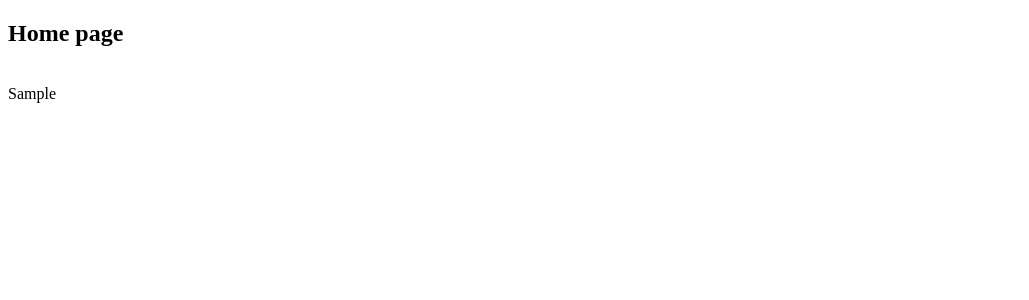
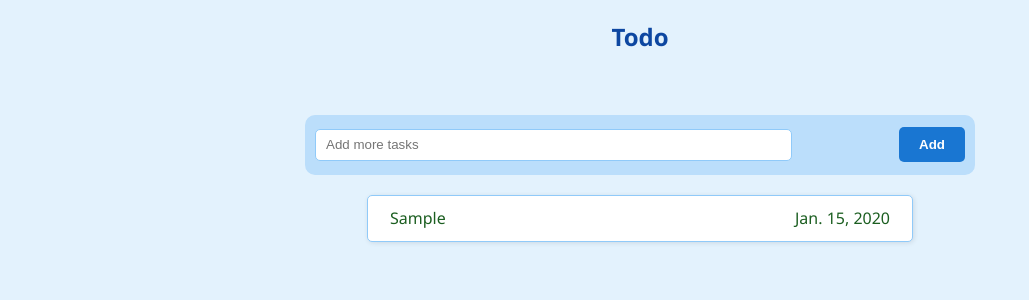
Before and after one commit to manojgowda593/django_projects, a Django app: template todo/todoapp/templates/home.html in a window 1280 px wide. Shown: the top 300 px of the page, without its empty margins (0-1029 px from the left). Run offline with Django 4.2, Linux system fonts and the light colour scheme; the template is opened without the code that fills it: values that come from a table or form of the project are taken from there, others are empty; tables that the repository leaves empty hold one stand-in row (values such as "Sample post").

Commit message:
Changes in home ui for proper task list

```diff
--- a/todo/todoapp/templates/home.html
+++ b/todo/todoapp/templates/home.html
@@ -5,11 +5,91 @@
     <meta name="viewport" content="width=device-width, initial-scale=1.0">
     <title>Document</title>
 </head>
+
+<style>
+    body {
+    padding: 0;
+    margin: 0;
+    font-family: 'Segoe UI', sans-serif;
+    background-color: #e3f2fd; /* soft blue */
+}
+
+h2 {
+    text-align: center;
+    color: #0d47a1; /* dark blue */
+}
+
+#content {
+    display: flex;
+    justify-content: space-between;
+    align-items: center;
+    height: 45px;
+    width: 500px;
+    border: 1px solid #90caf9;
+    border-radius: 5px;
+    padding: 0 22px;
+    color: #1b5e20; /* dark green */
+    background-color: #ffffff;
+    box-shadow: 1px 1px 5px rgba(0,0,0,0.1);
+    margin: 10px auto;
+}
+
+#input {
+    display: flex;
+    height: 60px;
+    justify-content: space-between;
+    align-items: center;
+    border-radius: 10px;
+    background-color: #bbdefb;
+    width: 650px;
+    margin: 20px auto;
+    padding: 0 10px;
+}
+
+#input input[type="text"] {
+    height: 30px;
+    width: 70%;
+    border-radius: 5px;
+    padding: 0 10px;
+    border: 1px solid #90caf9;
+    background-color: #ffffff;
+    color: #0d47a1;
+}
+
+#input input[type="submit"] {
+    height: 35px;
+    padding: 0 20px;
+    border-radius: 5px;
+    border: none;
+    background-color: #1976d2;
+    color: white;
+    font-weight: bold;
+    cursor: pointer;
+    transition: background-color 0.3s ease;
+}
+
+#input input[type="submit"]:hover {
+    background-color: #0d47a1;
+}
+
+</style>
+
+
 <body>
-    <h2>Home page</h2>
+    <h2>Todo</h2>
     <br>
-    {% for todo in Todos %}
-        {{ todo.task }}<br>
+
+    <form method="POST" id="input">
+        {% csrf_token %}
+        <input type="text" name="task" placeholder="Add more tasks" required>
+        <input type="submit" value="Add">
+    </form>
+
+    {% for todo in todos %}
+    <div id='content'>
+        <div id='task'> {{ todo.task }} </div> <div id='date'> {{ todo.date }}</div>
+    </div>
     {% endfor %}
+
 </body>
 </html>
```
